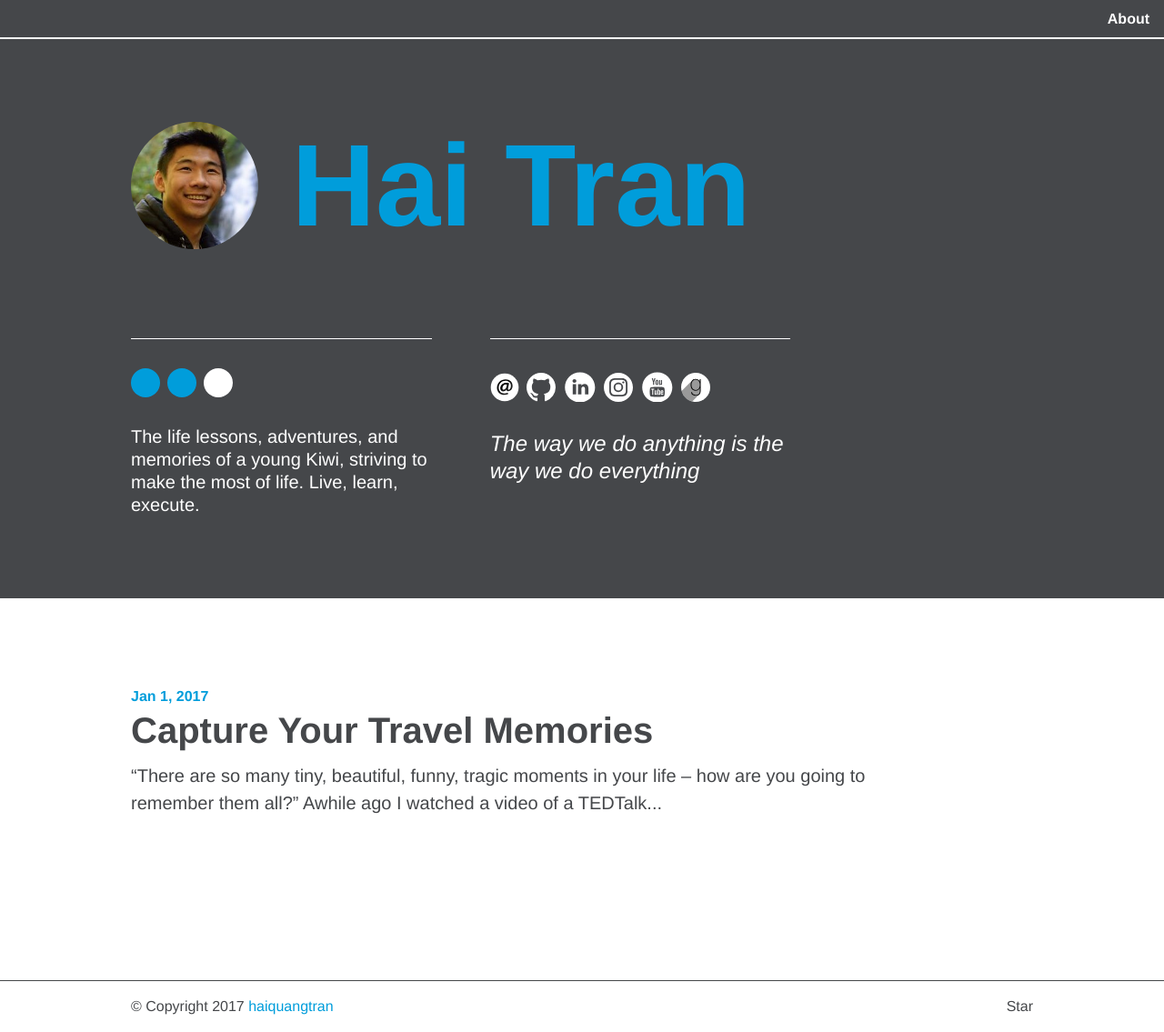
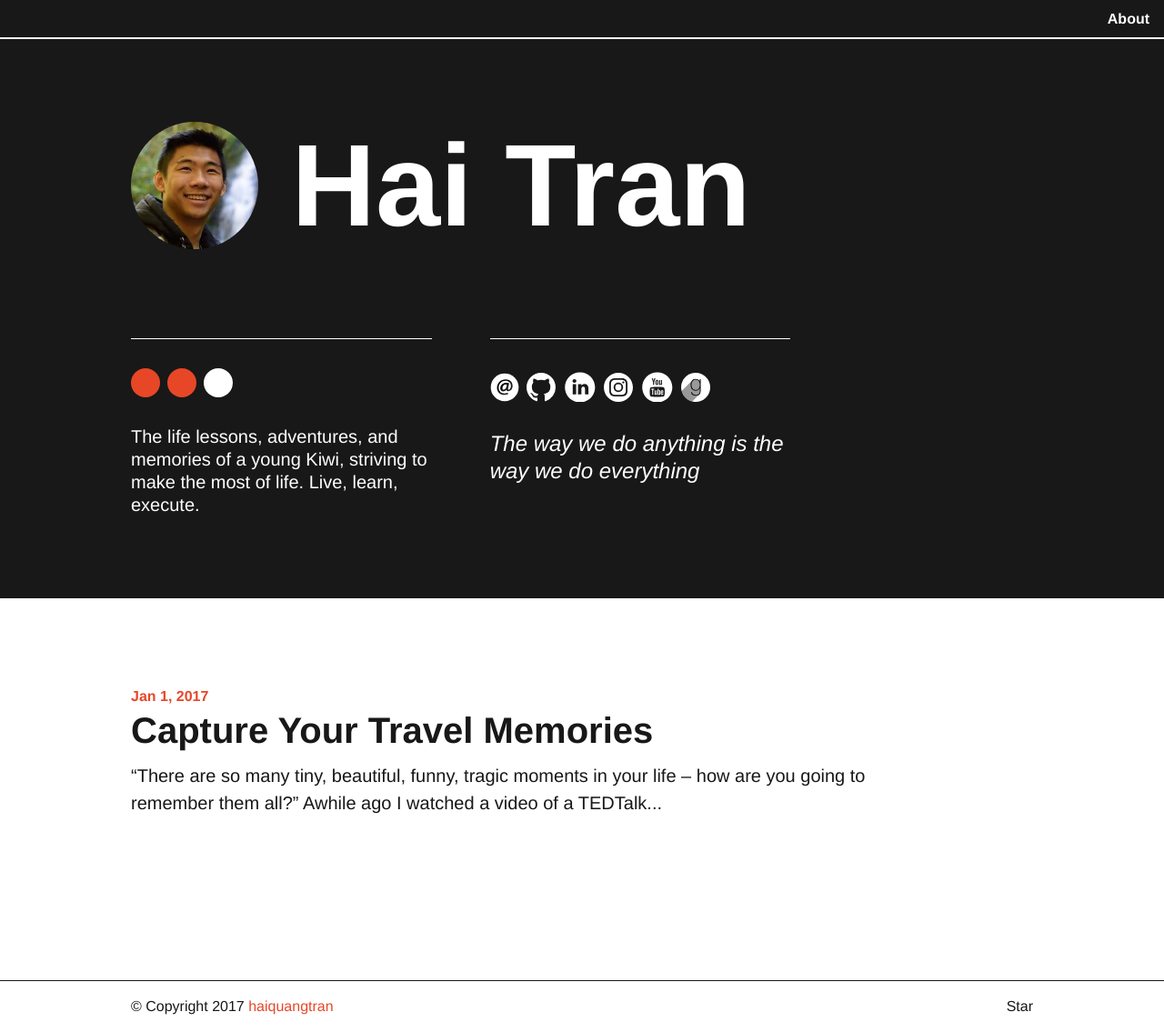
Before and after one commit to haiquangtran/haiquangtran.github.io, a Jekyll site: the page built from index.md, in a window 1280 px wide. Shown: the whole page at 91% size. Built offline with Jekyll 4.4.1, drawn with Linux system fonts in a browser that asks for light colours.

Commit message:
changed theme to black

```diff
--- a/assets/style.scss
+++ b/assets/style.scss
@@ -5,7 +5,7 @@
 
 // Import partials from `sass_dir` and set theme here
 @import
-        "themes/theme-{{ site.theme_color | default: "blue" }}.scss";
+        "themes/theme-{{ site.theme_color | default: "black" }}.scss";
 
 // Import sass files for pages here
 @import
```
Also changed, not shown: 2 other files.
